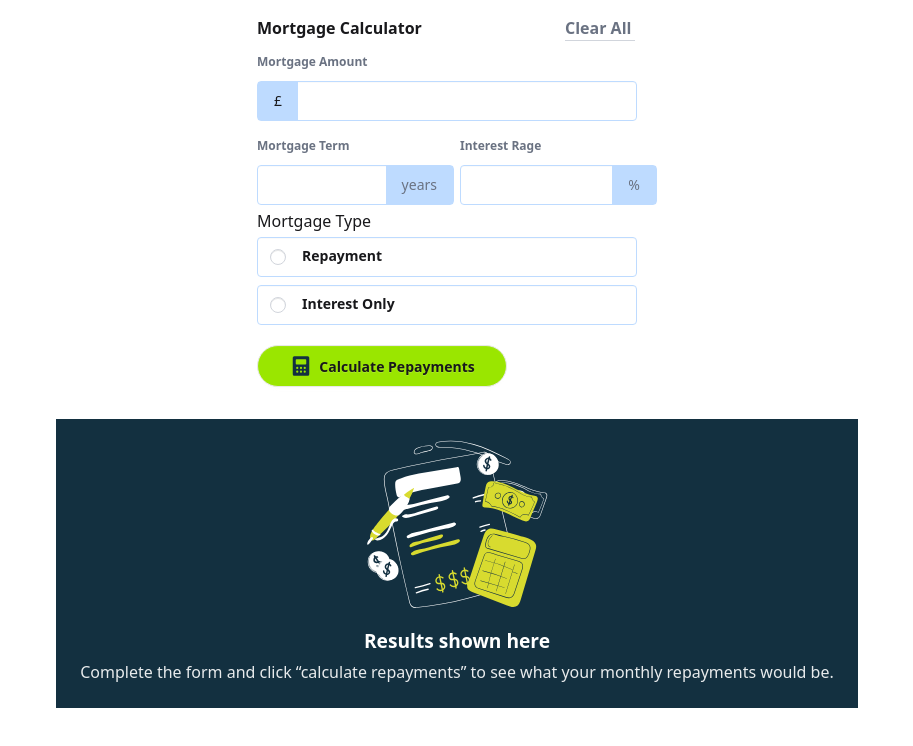
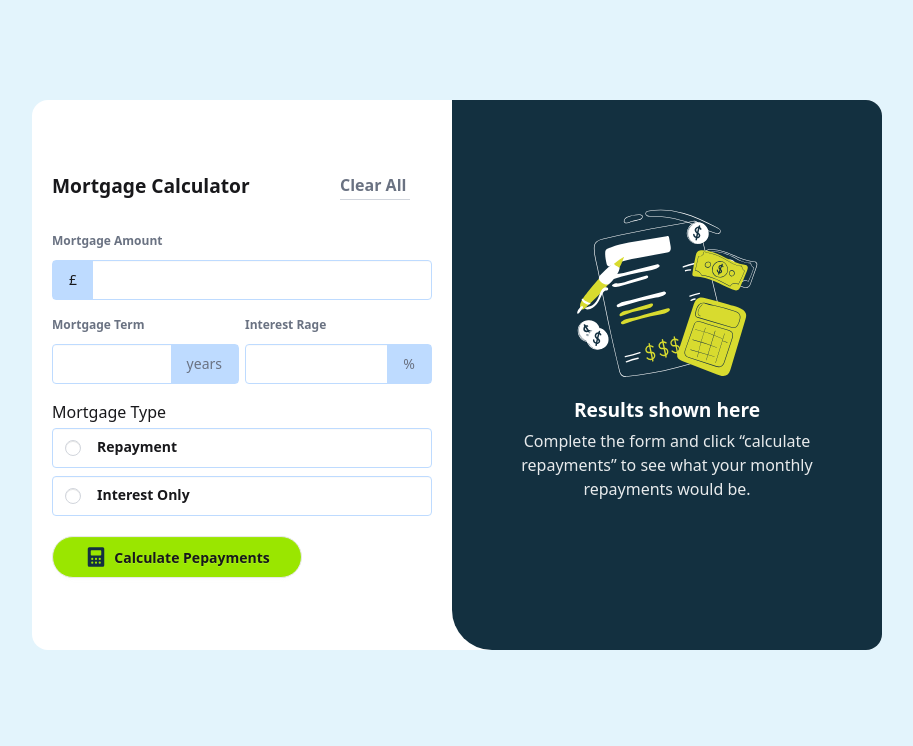
Before and after one commit to ItaloDev-Marcelo/Mortgage-repayment-ts, a React (Vite) app: page / in a window 1280 px wide. Shown: the top 746 px of the page, without its empty margins (183-1096 px from the left). Built offline with nearby package versions, Linux system fonts and the light colour scheme.

Commit message:
corrigindo erros no s components

```diff
--- a/src/components/ErrorTxt.tsx
+++ b/src/components/ErrorTxt.tsx
@@ -3,7 +3,7 @@ import type { TextError } from "../types/Input.text.error"
 
 const ErrorTxt = ({error}:TextError) => {
   if(!error) return null
-  return <span className="text-red-500">{error.message}</span>
+  return <span className="text-red-400">{error.message}</span>
 }
 
 export default ErrorTxt
--- a/src/components/Form.tsx
+++ b/src/components/Form.tsx
@@ -11,9 +11,10 @@ const Form = ({register,handleSubmit, errors, ShowResults}:FormProps) => {
   }
 
   return (
-    <form onSubmit={handleSubmit(formResult)} className='w-[300px] xl:w-[400px] py-4'>
-         <div className='flex flex-col xl:flex-row xl:justify-between pr-5.5'>
-           <legend className='text-[##133040] mb-3 md:mb-0 font-semibold'>Mortgage Calculator</legend>
+    <form onSubmit={handleSubmit(formResult)} className='w-[300px] md:w-[400px] xl:w-[550px]
+     py-4 md:py-7 md:m-3 xl:p-2 '>
+         <div className='flex flex-col xl:flex-row xl:justify-between pr-5.5 xl:mb-5'>
+           <legend className='text-[##133040] mb-3 md:mb-0 font-semibold text-[1.2em]'>Mortgage Calculator</legend>
            <button onClick={()=> window.location.reload()} className='border-b-1 border-gray-300
            text-gray-500 text-left font-semibold w-[70px] mt-0.5 md:mt-0'>Clear All</button>
          </div>
@@ -21,7 +22,7 @@ const Form = ({register,handleSubmit, errors, ShowResults}:FormProps) => {
           name='mortgageAmount' title='Mortgage Amount'
           subText='£' direction='l'  />
 
-         <div className='xl:flex xl:gap-1.5'>
+         <div className='md:flex md:gap-1.5'>
          <Input register={register} error={errors}
           name='mortgageTerm' title='Mortgage Term '
           subText='years' direction='r'
@@ -31,7 +32,7 @@ const Form = ({register,handleSubmit, errors, ShowResults}:FormProps) => {
           subText='%' direction='r'  />
          </div>
 
-         <div>
+         <div className='mt-3'>
             <label>Mortgage Type</label>
             <InputRadios value='Repayment' register={register} name='mortgageType' error={errors}  />
             <InputRadios value='Interest Only' register={register} name='mortgageType' error={errors}  />
--- a/src/components/Input.tsx
+++ b/src/components/Input.tsx
@@ -10,7 +10,7 @@ const Input = ({register, error, name, title, subText, direction}:InputProps) =>
         `}>
             <input type='text' id='name' {...register(name)} className={direction === 'l' ? 'pl-9' : ''}  />
             <div className={` p-2 px-4 h-[100%] cursor-auto
-              ${error?.[name]?.message ? 'bg-red-400' : ' bg-blue-200' }
+              ${error?.[name]?.message !== error?.mortgageAmount?.message  ? 'bg-red-400' : ' bg-blue-200' }
               ${direction === 'r' ? 'absolute right-0 bg-blue-200 text-gray-500' : 'absolute left-0 bg-blue-200' }`}>
                <span className="font-medium text-[1em]">{subText}</span>
             </div>
--- a/src/components/RepaymentsEmpathy.tsx
+++ b/src/components/RepaymentsEmpathy.tsx
@@ -1,7 +1,7 @@
 import EmpathyIcon from '../assets/illustration-empty.svg'
 const RepaymentsEmpathy = () => {
   return (
-    <section className='flex flex-col justify-center items-center text-center py-4 px-4'>
+    <section className='flex flex-col justify-center items-center text-center py-4 px-4 xl:mt-12'>
         <figure >
              <img src={EmpathyIcon} alt='' />
         </figure>
--- a/src/components/RepaymentsResults.tsx
+++ b/src/components/RepaymentsResults.tsx
@@ -2,10 +2,10 @@ type RepaymentsProps = {MonthPaymentResult: string, TotalPaymentResult: string}
 const RepaymentsResults = ({MonthPaymentResult, TotalPaymentResult}:RepaymentsProps ) => {
   return (
     <section className="flex flex-col  py-4 px-5">
-       <h1 className='text-white font-semibold mb-2 text-[1.3em]'>Your results</h1>
-       <p className="text-white opacity-90 mb-4"> Your results are shown below based on the information you provided.
+       <h1 className='text-white font-semibold mb-2 text-[1.3em] xl:mb-7'>Your results</h1>
+       <p className="text-white opacity-90 mb-4 xl:mb-7"> Your results are shown below based on the information you provided.
   To adjust the results, edit the form and click “calculate repayments” again.</p>
-       <div className="bg-[#0e2431]  h-[200px] rounded-[10px] relative overflow-hidden">
+       <div className="bg-[#0e2431]  h-[200px] rounded-[10px] relative xl:mt-5 overflow-hidden">
         <div className="bg-lime-300 w-full h-[5px]  rounded-t-3xl"></div>
           <div className="p-4">
             <div className="my-2">
--- a/src/helpers/MortageContainer.tsx
+++ b/src/helpers/MortageContainer.tsx
@@ -3,7 +3,8 @@ type MortageContainerProps = {children: React.ReactNode}
 
 const MortageContainer = ({children}:MortageContainerProps ) => {
   return (
-    <div className='flex flex-col justify-center items-center'>{children}</div>
+    <div className='MortageContainer flex shadow-1xl flex-col justify-center items-center  relative xl:flex-row
+    md:mx-auto md:top-10 bg-white md:w-[500px]  xl:top-25 lt:top-15 dt:top-40   xl:w-[850px] xl:h-[550px]  rounded-2xl overflow-hidden'>{children}</div>
   )
 }
 
--- a/src/helpers/RepaymentsDisplay.tsx
+++ b/src/helpers/RepaymentsDisplay.tsx
@@ -7,7 +7,7 @@ type RepaymentsDispalyProps ={
 const RepaymentsDisplay = ({children}:RepaymentsDispalyProps) => {
 
   return (
-    <div className="bg-[#133040] mt-4">
+    <div className="bg-[#133040] h-full mt-4 pt-10 rounded-bl-[2.5em]  xl:mt-0">
         {children}
     </div>
   )
--- a/src/index.css
+++ b/src/index.css
@@ -2,9 +2,8 @@
 @plugin "daisyui";
 
 @theme {
-  --breakpoint-xs: 30rem;
-  --breakpoint-2xl: 100rem;
-  --breakpoint-3xl: 120rem;
+  --breakpoint-lt: 85rem;
+   --breakpoint-dt: 90rem;
 }
 
 input[type='radio'] {
@@ -14,3 +13,21 @@ input[type='radio'] {
 label:has(input[type='radio']:checked) {
   border-color: #A3E635;
 }
+
+@media(min-width: 768px) {
+  body {
+    margin:0;
+    padding:0;
+    width: 100vw;
+    height: 100vh;
+    background: #e3f4fc;
+  }
+
+}
+
+@media(min-width: 1440px) {
+  .MortageContainer {
+     transform: scale(1.1)
+  }
+
+}
--- a/src/layout/CalculateRepaymentsLayout.tsx
+++ b/src/layout/CalculateRepaymentsLayout.tsx
@@ -7,7 +7,7 @@ import RepaymentsDisplay from '../helpers/RepaymentsDisplay';
 import { useEffect, useState } from 'react';
 
 const CalculateRepaymentsLayout = () => {
- const {Amount,Term,Rate,MortType,register, handleSubmit, errors, reset, ShowResults, show, clearErrors} = UseForm();
+ const {Amount,Term,Rate,MortType,register, handleSubmit, errors,  ShowResults, show} = UseForm();
 
 
     const [result, setResult] = useState({
@@ -38,10 +38,7 @@ const CalculateRepaymentsLayout = () => {
          }
     }
 
-    const resetResults = () => setResult({
-     MonthPaymentResult: '',
-     TotalPaymentResult : ''
-    })
+
 
     const price = Number(Amount.replace(/(\D)/,''));
     const years = Number(Term);
@@ -61,10 +58,7 @@ const CalculateRepaymentsLayout = () => {
 
   return (
     <MortageContainer>
-        <Form register={register}  errors={errors} reset={reset} handleSubmit={handleSubmit}
-         resetResults={resetResults} clearErrors={clearErrors}
-         ShowResults={ShowResults}
- />
+        <Form register={register}  errors={errors}  handleSubmit={handleSubmit}  ShowResults={ShowResults}/>
       <RepaymentsDisplay>
         {
           !show ? <RepaymentsEmpaythy/> : <RepaymentsResults MonthPaymentResult={result.MonthPaymentResult} TotalPaymentResult={result.TotalPaymentResult} />
```
